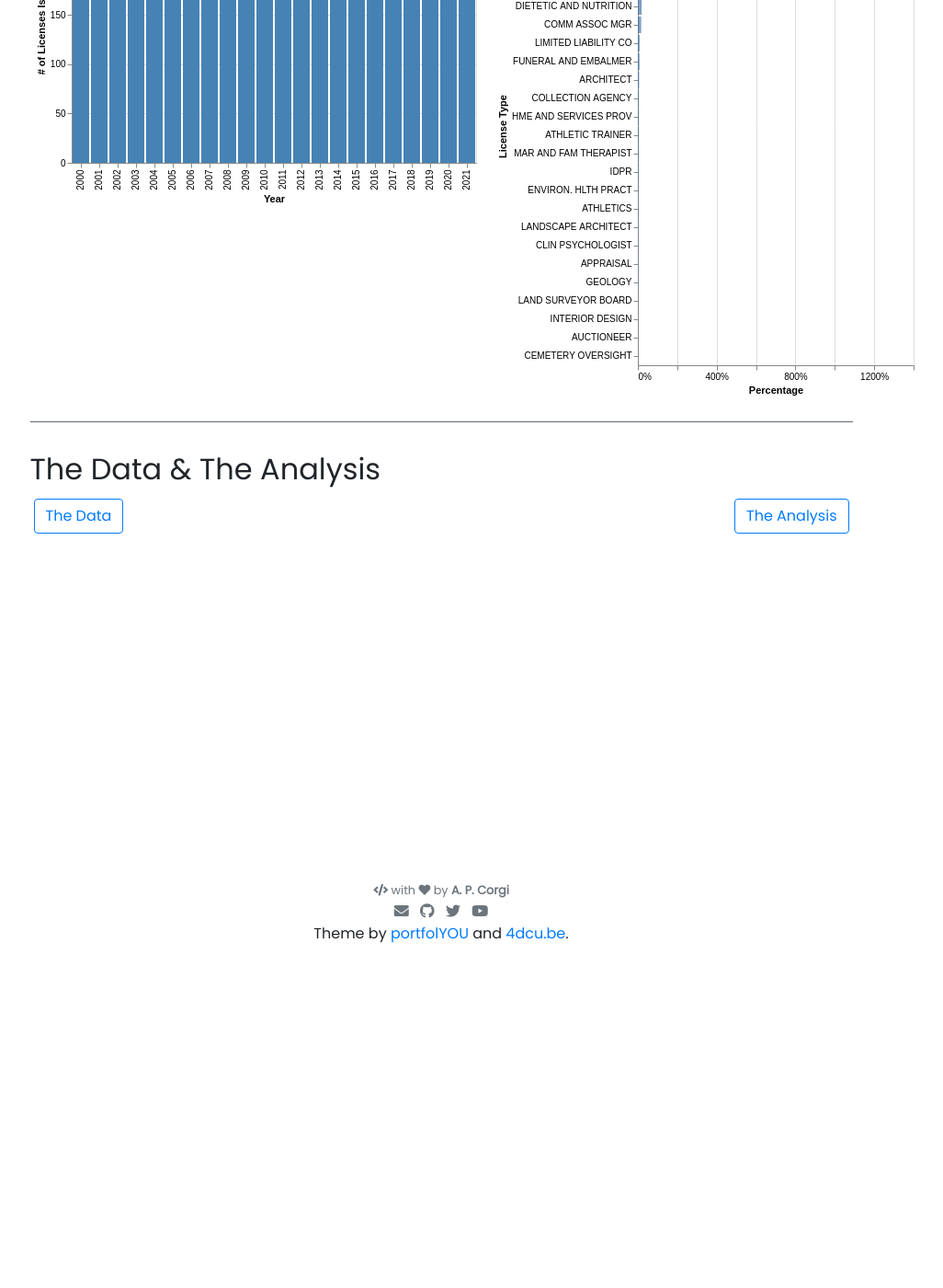
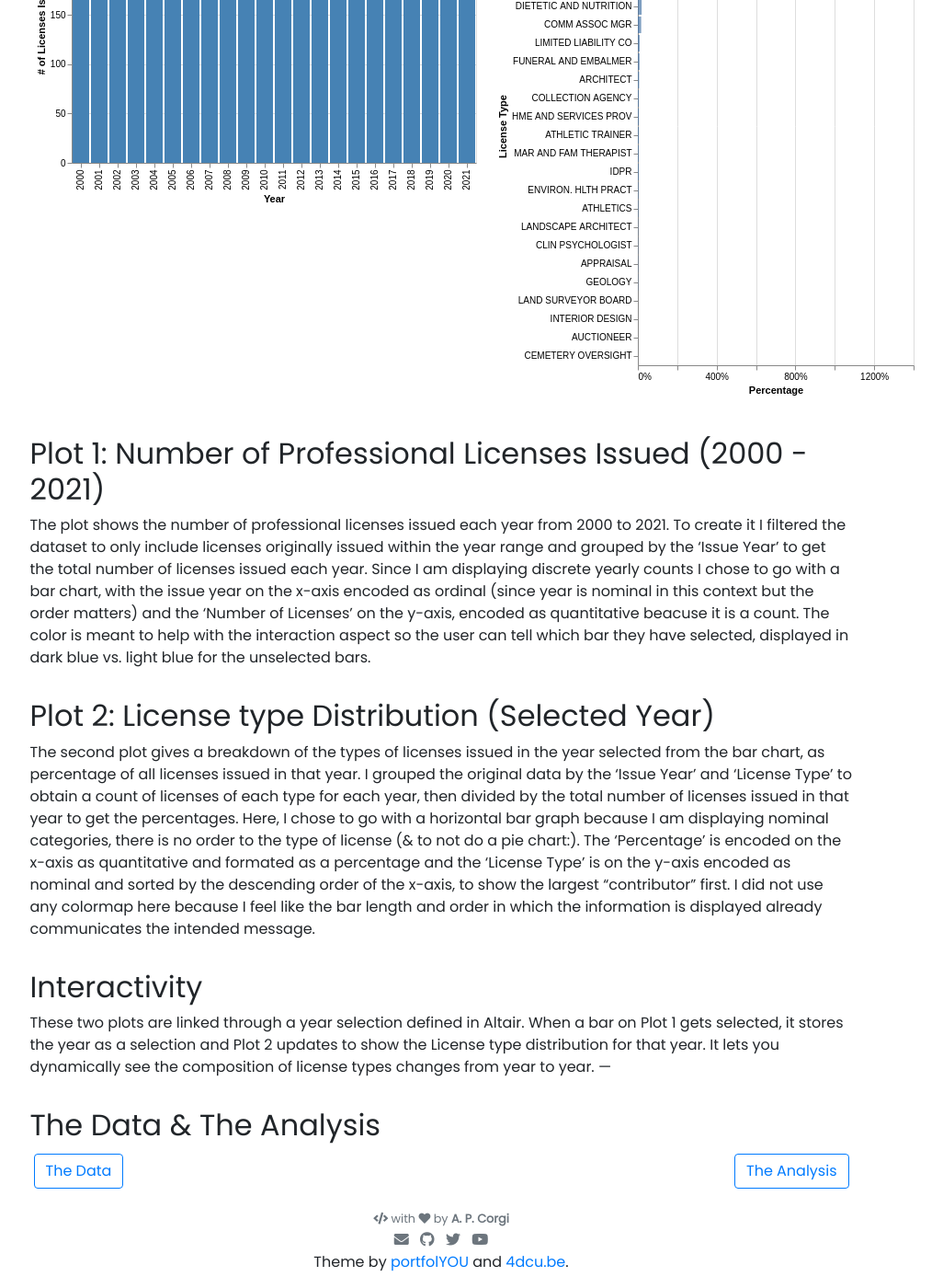
Before and after one commit to manuelarodr/manuelarodr.github.io, a Jekyll site: the page built from _projects/2_IS455_Homework_5.md, in a window 1280 px wide and 1400 px high, scrolled down 357 px. Shown: the whole window at 92% size, without its empty margins (160-1186 px from the left). Built offline with Jekyll 4.4.1, drawn with Linux system fonts in a browser that asks for light colours; nearby versions of some CDN libraries.

Commit message:
+ write-up

```diff
--- a/_projects/2_IS455_Homework_5.md
+++ b/_projects/2_IS455_Homework_5.md
@@ -12,9 +12,20 @@
 
 # IS 455 Homework 5
 
+
+
 <!-- Combined interactive chart -->
 <vegachart schema-url="{{ site.baseurl }}/assets/json/licenses_charts.json" style="width: 100%"></vegachart>
 
+## Plot 1: Number of Professional Licenses Issued (2000 - 2021)
+The plot shows the number of professional licenses issued each year from 2000 to 2021. To create it I filtered the dataset to only include licenses originally issued within the year range and grouped by the 'Issue Year' to get the total number of licenses issued each year. Since I am displaying discrete yearly counts I chose to go with a bar chart, with the issue year on the x-axis encoded as ordinal (since year is nominal in this context but the order matters) and the 'Number of Licenses' on the y-axis, encoded as quantitative beacuse it is a count. The color is meant to help with the interaction aspect so the user can tell which bar they have selected, displayed in dark blue vs. light blue for the unselected bars.
+
+## Plot 2: License type Distribution (Selected Year)
+The second plot gives a breakdown of the types of licenses issued in the year selected from the bar chart, as percentage of all licenses issued in that year. I grouped the original data by the 'Issue Year' and 'License Type' to obtain a count of licenses of each type for each year, then divided by the total number of licenses issued in that year to get the percentages. Here, I chose to go with a horizontal bar graph because I am displaying nominal categories, there is no order to the type of license (& to not do a pie chart:). The 'Percentage' is encoded on the x-axis as quantitative and formated as a percentage and the 'License Type' is on the y-axis encoded as nominal and sorted by the descending order of the x-axis, to show the largest "contributor" first. I did not use any colormap here because I feel like the bar length and order in which the information is displayed already communicates the intended message.
+
+
+## Interactivity
+These two plots are linked through a year selection defined in Altair. When a bar on Plot 1 gets selected, it stores the year as a selection and Plot 2 updates to show the License type distribution for that year. It lets you dynamically see the composition of license types changes from year to year.
 ---
 
 ## The Data & The Analysis
```
